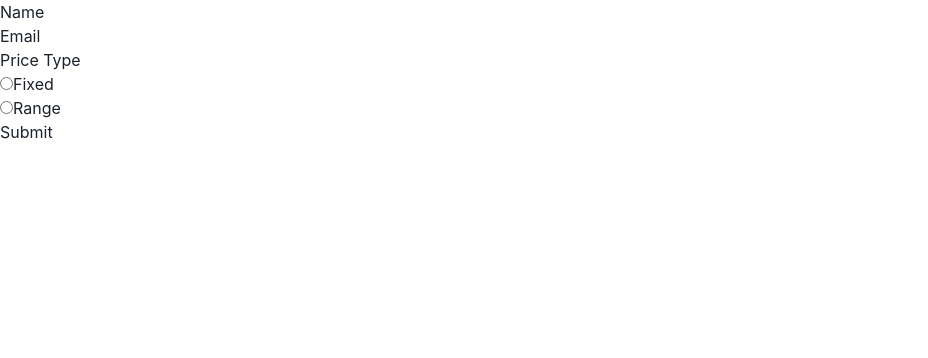
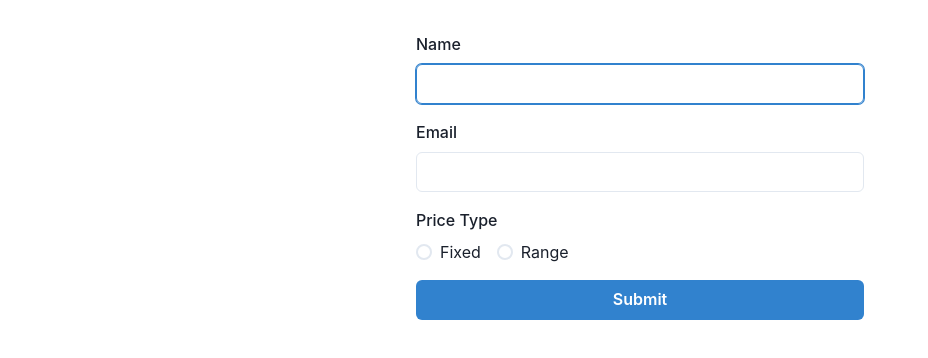
Before and after one commit to itsalysialynn/ignition-fe-test, a React (Vite) app: page /form in a window 1280 px wide. Shown: the top 358 px of the page, without its empty margins (0-928 px from the left). Built offline with nearby package versions, Linux system fonts and the light colour scheme.

Commit message:
Replace basic elements with Chakra elements

```diff
--- a/src/Form.tsx
+++ b/src/Form.tsx
@@ -3,13 +3,24 @@ import { zodResolver } from '@hookform/resolvers/zod'
 import { formSchema } from './schema'
 import { FormData } from './types/FormData'
 import { PriceType } from './types/PriceType'
+import {
+  FormControl,
+  FormLabel,
+  Input,
+  Radio,
+  RadioGroup,
+  Button,
+  Box,
+  Stack,
+  VStack,
+  InputGroup,
+  InputLeftAddon,
+} from '@chakra-ui/react'
 
 export const Form = () => {
-  const formMethods = useForm<FormData>({
+  const { register, handleSubmit, watch } = useForm<FormData>({
     resolver: zodResolver(formSchema),
   })
-
-  const { register, handleSubmit, watch } = formMethods
 
   const saveData = (data: FormData) => {
     console.log(data)
@@ -18,73 +29,101 @@ export const Form = () => {
   const priceType = watch('price.type')
 
   return (
-    <div className="Form">
+    <Box maxW="lg" mx="auto" p={{ base: 4, md: 8 }}>
       <form onSubmit={handleSubmit(saveData)}>
-        <div>
-          <label htmlFor="name">Name</label>
-          <input id="name" data-testid="name" {...register('name')} />
-        </div>
-        <div>
-          <label htmlFor="email">Email</label>
-          <input id="email" data-testid="email" {...register('email')} />
-        </div>
-        <fieldset>
-          <legend>Price Type</legend>
-          <div>
-            <input
-              type="radio"
-              id="price-fixed"
+        <VStack spacing={4} align="stretch">
+          <FormControl>
+            <FormLabel htmlFor="name">Name</FormLabel>
+            <Input
+              id="name"
+              autoFocus
+              data-testid="name"
+              {...register('name')}
+            />
+          </FormControl>
+          <FormControl>
+            <FormLabel htmlFor="email">Email</FormLabel>
+            <Input id="email" data-testid="email" {...register('email')} />
+          </FormControl>
+          <FormControl>
+            <FormLabel>Price Type</FormLabel>
+            <RadioGroup>
+              <Stack direction="row" spacing={4}>
+                <Radio
+                  id="fixed"
                   value={PriceType.Fixed}
                   {...register('price.type')}
                   data-testid="fixed-type"
-            />
-            <label htmlFor="price-fixed">Fixed</label>
-          </div>
-          <div>
-            <input
-              type="radio"
-              id="price-range"
+                >
+                  Fixed
+                </Radio>
+                <Radio
+                  id="range"
                   value={PriceType.Range}
                   {...register('price.type')}
                   data-testid="range-type"
-            />
-            <label htmlFor="price-range">Range</label>
-          </div>
-        </fieldset>
+                >
+                  Range
+                </Radio>
+              </Stack>
+            </RadioGroup>
+          </FormControl>
           {priceType === PriceType.Fixed && (
-          <div>
-            <label htmlFor="fixed-amount">Amount</label>
-            <input
-              id="fixed-amount"
+            <FormControl>
+              <FormLabel htmlFor="fixedAmount">Amount</FormLabel>
+              <InputGroup>
+                <InputLeftAddon>$</InputLeftAddon>
+                <Input
+                  id="fixedAmount"
                   data-testid="fixed-amount"
                   type="number"
                   {...register('price.amount')}
                 />
-          </div>
+              </InputGroup>
+            </FormControl>
           )}
           {priceType === PriceType.Range && (
-          <fieldset>
-            <legend>Price Range</legend>
-            <label htmlFor="min-amount">Min</label>
-            <input
-              id="min-amount"
+            <Stack
+              spacing={4}
+              direction={{ base: 'column', md: 'row' }}
+              width="100%"
+            >
+              <FormControl>
+                <FormLabel htmlFor="min">Min</FormLabel>
+                <InputGroup>
+                  <InputLeftAddon>$</InputLeftAddon>
+                  <Input
+                    id="min"
                     data-testid="min-amount"
                     type="number"
                     {...register('price.amount.min')}
                   />
-            <label htmlFor="max-amount">Max</label>
-            <input
-              id="max-amount"
+                </InputGroup>
+              </FormControl>
+              <FormControl>
+                <FormLabel htmlFor="max">Max</FormLabel>
+                <InputGroup>
+                  <InputLeftAddon>$</InputLeftAddon>
+                  <Input
+                    id="max"
                     data-testid="max-amount"
                     type="number"
                     {...register('price.amount.max')}
                   />
-          </fieldset>
+                </InputGroup>
+              </FormControl>
+            </Stack>
           )}
-        <button type="submit" data-testid="submit-button">
+          <Button
+            type="submit"
+            data-testid="submit-button"
+            colorScheme="blue"
+            width="100%"
+          >
             Submit
-        </button>
+          </Button>
+        </VStack>
       </form>
-    </div>
+    </Box>
   )
 }
```
Lines whose indentation alone changed are shown as unchanged.
